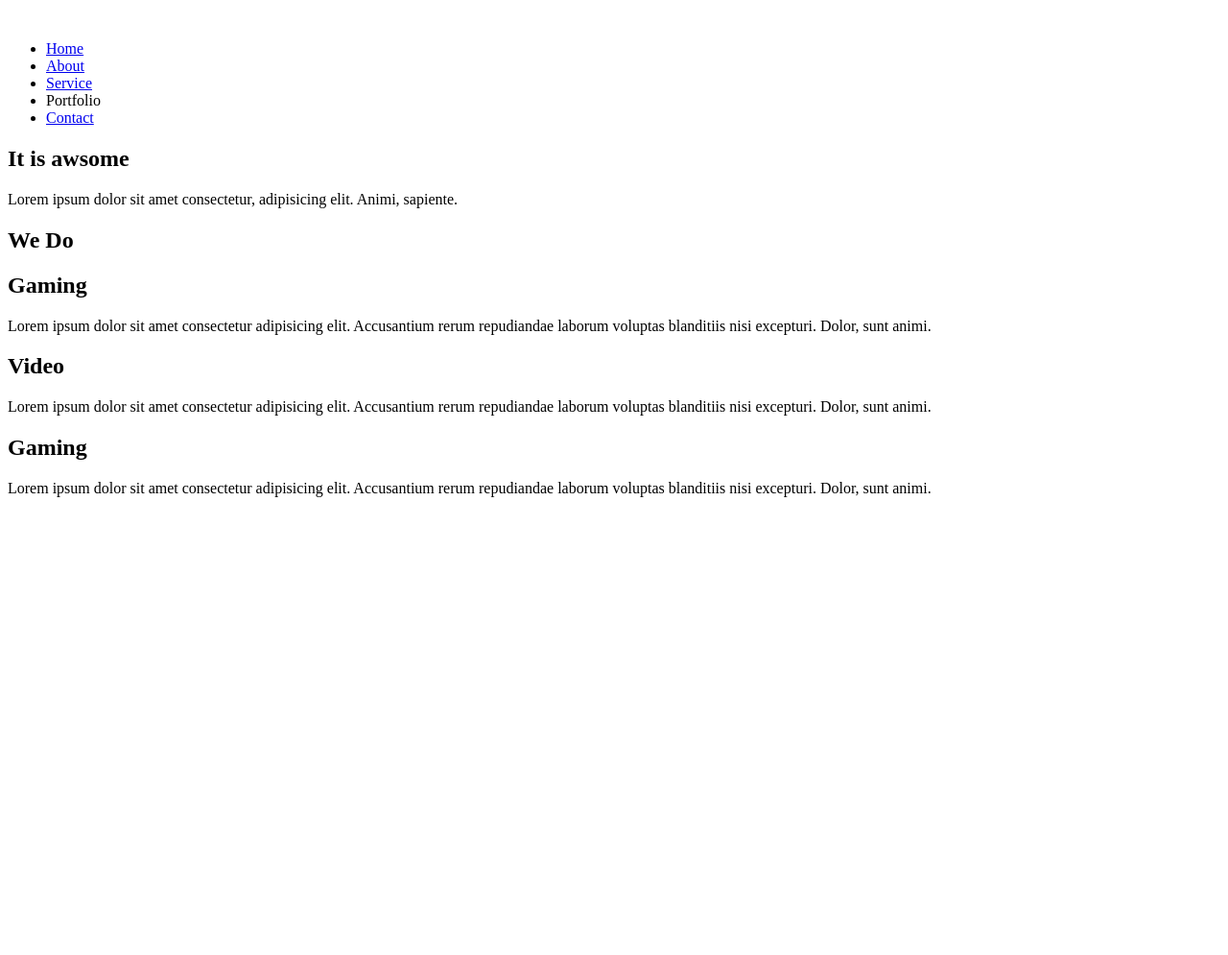
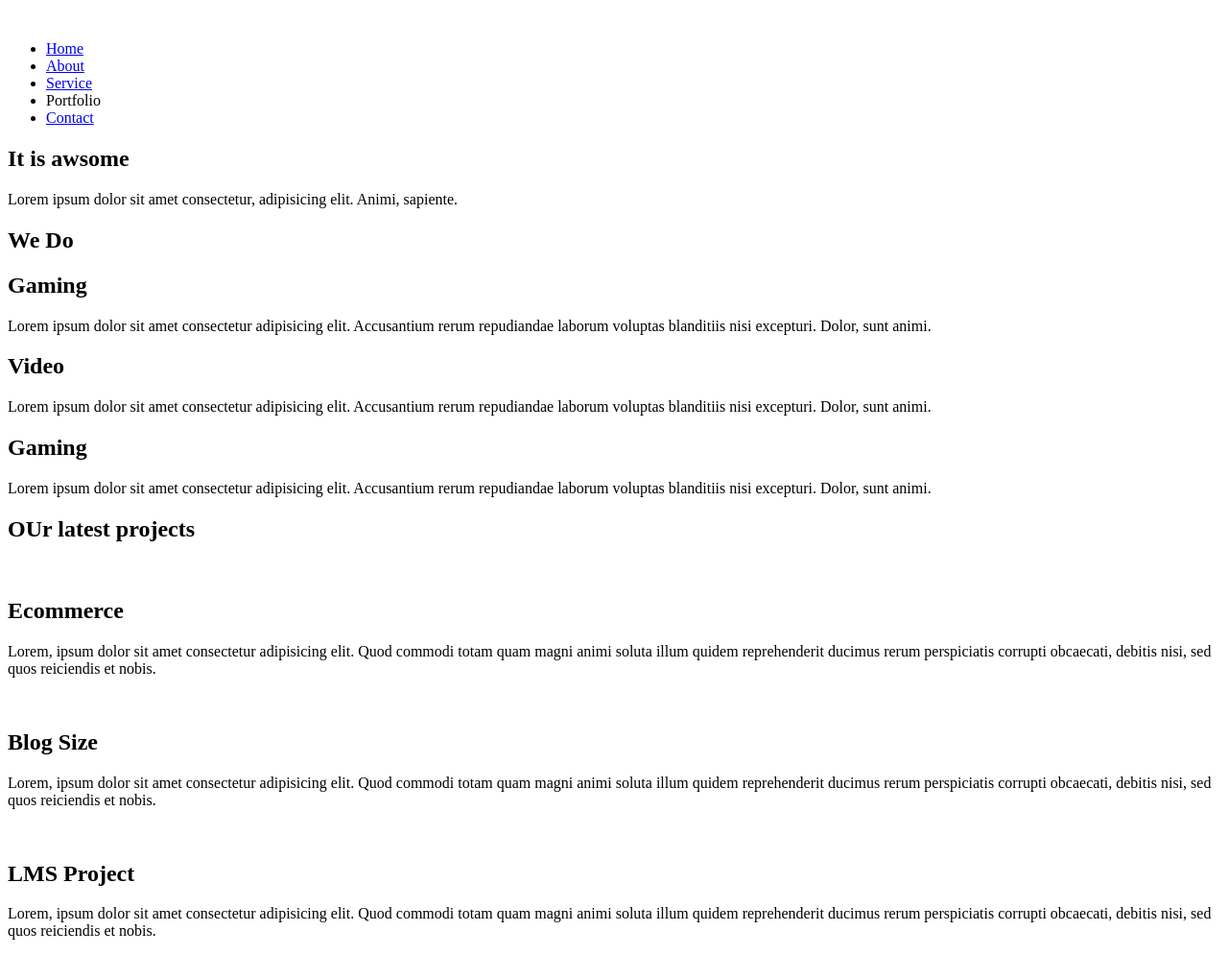
Before and after one commit to Adiihub/Basic-web-template, a plain HTML site: page index.html in a window 1280 px wide. Shown: the whole page at 96% size. Before the commit the page ends 800 px from the top, so only its background shows below. Drawn offline with Linux system fonts and the light colour scheme.

Commit message:
Row 4 completed

```diff
--- a/index.html
+++ b/index.html
@@ -58,6 +58,34 @@
     </section>
     <!---- Row-3 End -->
 
+    <!--- Row - 4 Start -->
+    <section id="row4">
+        <div class="project_section">
+            <div class="project_tittle">
+                <h2>OUr latest projects</h2>
+                <div class="project_item_all">
+                    <div class="project_item">
+                        <img src="" alt="">
+                        <h2>Ecommerce</h2>
+                        <p>Lorem, ipsum dolor sit amet consectetur adipisicing elit. Quod commodi totam quam magni animi soluta illum quidem reprehenderit ducimus rerum perspiciatis corrupti obcaecati, debitis nisi, sed quos reiciendis et nobis.</p>
+                    </div>
+                    <div class="project_item">
+                        <img src="" alt="">
+                        <h2>Blog Size</h2>
+                        <p>Lorem, ipsum dolor sit amet consectetur adipisicing elit. Quod commodi totam quam magni animi soluta illum quidem reprehenderit ducimus rerum perspiciatis corrupti obcaecati, debitis nisi, sed quos reiciendis et nobis.</p>
+                    </div>
+                    <div class="project_item">
+                        <img src="" alt="">
+                        <h2>LMS Project</h2>
+                        <p>Lorem, ipsum dolor sit amet consectetur adipisicing elit. Quod commodi totam quam magni animi soluta illum quidem reprehenderit ducimus rerum perspiciatis corrupti obcaecati, debitis nisi, sed quos reiciendis et nobis.</p>
+                    </div>
+                </div>
+            </div>
+        </div>
+    </section>
+    <!-- Row-4 End -->
+
+
 
 </body>
 </html>
```
